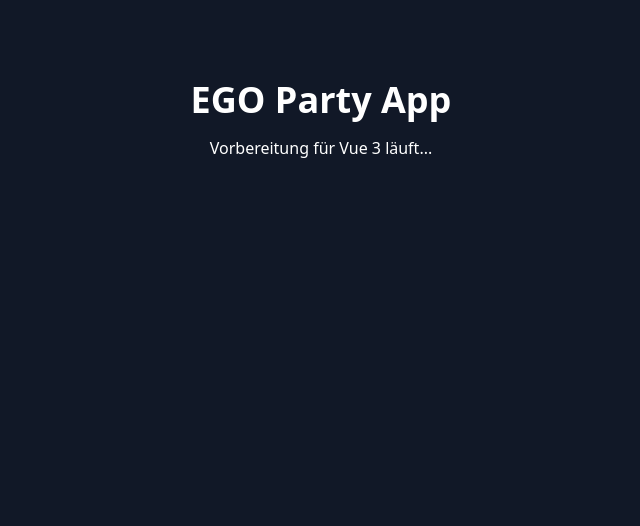
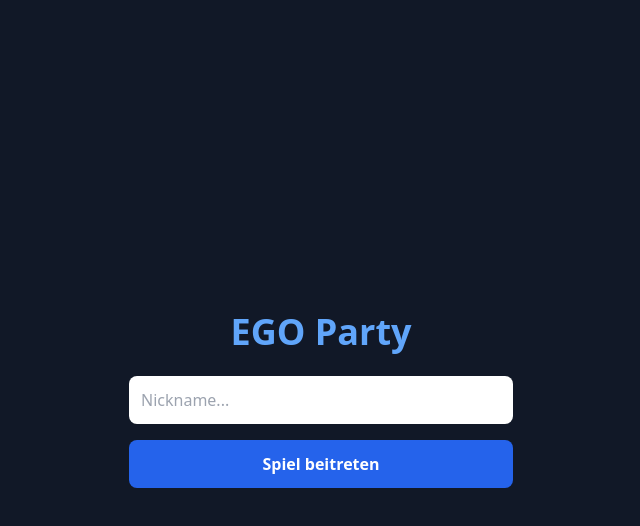
Before and after one commit to hh-com/egogame, a Vue app: page / in a window 1280 px wide. Shown: the top 526 px of the page, without its empty margins (319-959 px from the left). Built offline with nearby package versions, Linux system fonts and the light colour scheme.

Commit message:
feat: Finalize EGO Party frontend architecture

```diff
--- a/src/App.vue
+++ b/src/App.vue
@@ -1,6 +1,24 @@
 <template>
-  <div class="text-white text-center mt-20">
-    <h1 class="text-4xl font-bold">EGO Party App</h1>
-    <p class="mt-4">Vorbereitung für Vue 3 läuft...</p>
+  <div class="min-h-screen bg-gray-900 text-white flex flex-col items-center justify-center p-6">
+    <div v-if="!store.nickname" class="w-full max-w-sm">
+      <h1 class="text-4xl font-bold mb-6 text-center text-blue-400">EGO Party</h1>
+      <input v-model="inputName" placeholder="Nickname..." class="w-full p-3 rounded-lg text-black mb-4 focus:outline-none" />
+      <button @click="join" class="w-full bg-blue-600 hover:bg-blue-700 py-3 rounded-lg font-bold">Spiel beitreten</button>
+    </div>
+    <div v-else class="text-center w-full max-w-md">
+      <h2 class="text-2xl font-bold">Hallo, {{ store.nickname }}!</h2>
+      <div class="bg-gray-800 p-6 rounded-xl mt-6">
+        <p class="text-gray-400">Status: Lobby</p>
+        <p class="text-sm mt-2">UUID: {{ store.userId.substring(0,8) }}...</p>
+      </div>
+    </div>
   </div>
 </template>
+
+<script setup>
+import { ref } from 'vue';
+import { useGameStore } from './stores/gameStore';
+const store = useGameStore();
+const inputName = ref('');
+const join = () => { if (inputName.value.trim()) store.setNickname(inputName.value); };
+</script>
--- a/tailwind.config.js
+++ b/tailwind.config.js
@@ -1,3 +1,4 @@
+/** @type {import('tailwindcss').Config} */
 module.exports = {
   content: ["./index.html", "./src/**/*.{vue,js}"],
   theme: { extend: {} },
```
Also changed, not shown: 4 other files (tests, documents, lock files or other folders).
